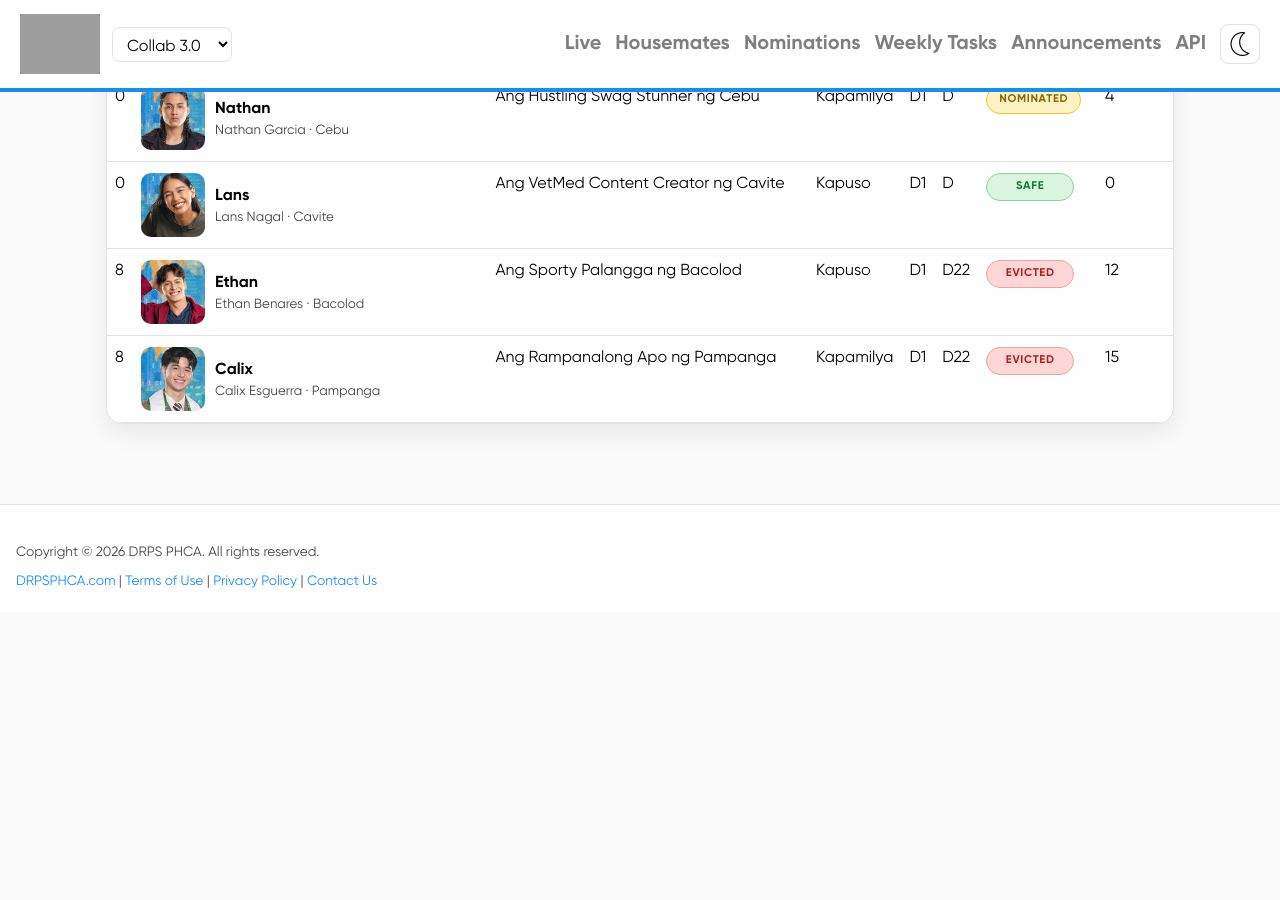
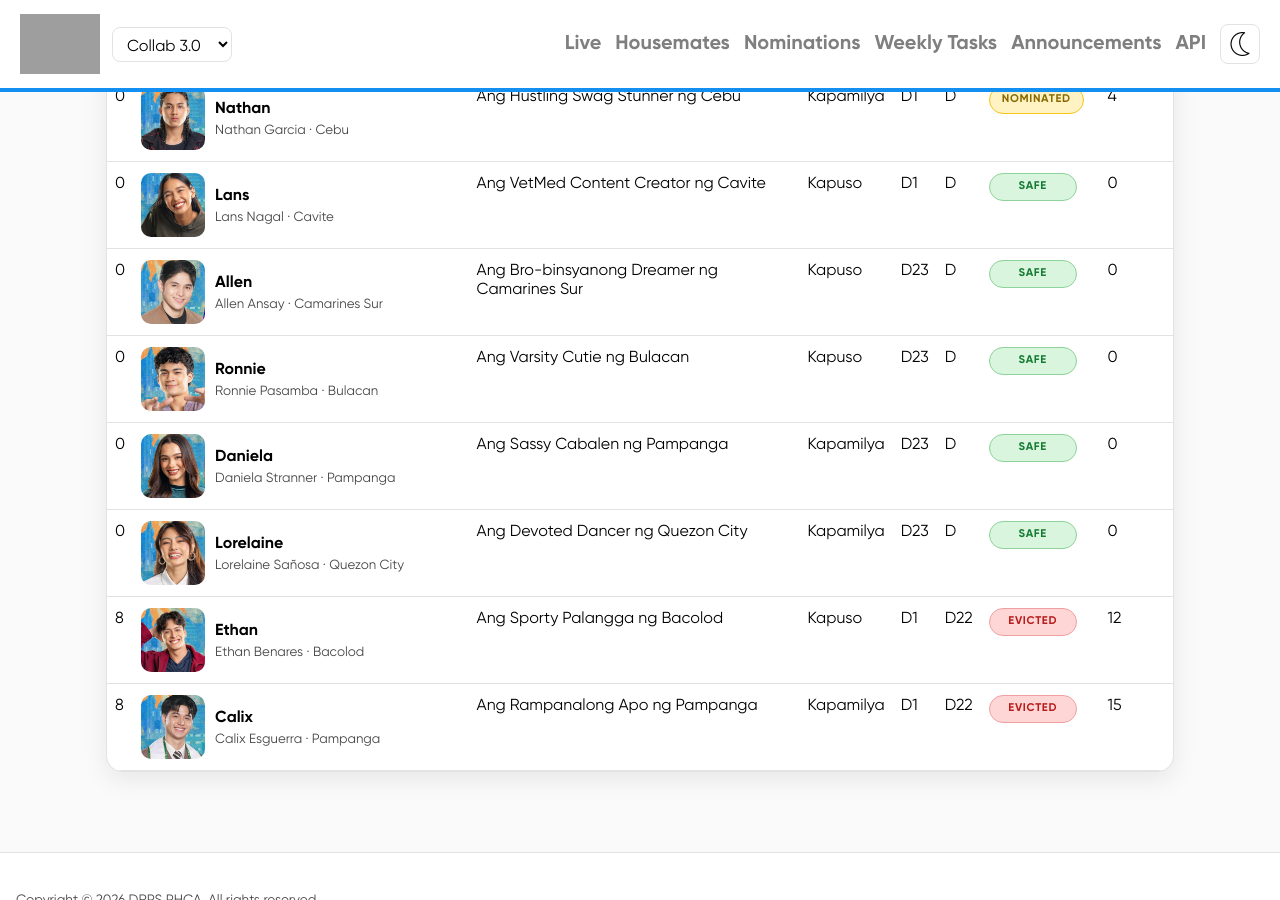
Before and after one commit to drpsphca/PHCASite-PBBUpdates, a Jekyll site: the page built from seasons/collab3/housemates.md, in a window 1280 px wide and 900 px high, scrolled down 1240 px. Built offline with Jekyll 4.4.1, drawn with Linux system fonts in a browser that asks for light colours; before the commit the page ends 1852 px from its top, so only the background shows below that; grey boxes are pictures that could not be loaded.

Commit message:
20261115-08

```diff
--- a/_data/seasons/collab3/housemates.yml
+++ b/_data/seasons/collab3/housemates.yml
@@ -194,6 +194,62 @@
   place: 0
   nomination_points: 0
 
+- id: allen-ansay
+  name: Allen Ansay
+  display_name: Allen
+  moniker: Ang Bro-binsyanong Dreamer ng Camarines Sur
+  age_on_entry: 0
+  hometown: Camarines Sur
+  type: Kapuso
+  pair_id: null
+  day_entered: 23
+  day_exited: null
+  status: safe
+  place: 0
+  nomination_points: 0
+
+- id: ronnie-pasamba
+  name: Ronnie Pasamba
+  display_name: Ronnie
+  moniker: Ang Varsity Cutie ng Bulacan
+  age_on_entry: 0
+  hometown: Bulacan
+  type: Kapuso
+  pair_id: null
+  day_entered: 23
+  day_exited: null
+  status: safe
+  place: 0
+  nomination_points: 0
+
+- id: daniela-stranner
+  name: Daniela Stranner
+  display_name: Daniela
+  moniker: Ang Sassy Cabalen ng Pampanga
+  age_on_entry: 0
+  hometown: Pampanga
+  type: Kapamilya
+  pair_id: null
+  day_entered: 23
+  day_exited: null
+  status: safe
+  place: 0
+  nomination_points: 0
+
+- id: lorelaine-sanosa
+  name: Lorelaine Sañosa
+  display_name: Lorelaine
+  moniker: Ang Devoted Dancer ng Quezon City
+  age_on_entry: 0
+  hometown: Quezon City
+  type: Kapamilya
+  pair_id: null
+  day_entered: 23
+  day_exited: null
+  status: safe
+  place: 0
+  nomination_points: 0
+
 - id: ethan-benares
   name: Ethan Benares
   display_name: Ethan
--- a/_data/seasons/collab3/photos.yml
+++ b/_data/seasons/collab3/photos.yml
@@ -14,3 +14,7 @@ calix-esguerra: /assets/img/collab3/collab3_calix.png
 winwyn-marquez: /assets/img/collab3/collab3_winwyn.png
 nathan-garcia: /assets/img/collab3/collab3_nathan.png
 lans-nagal: /assets/img/collab3/collab3_lans.png
+allen-ansay: /assets/img/collab3/collab3_allen.png
+ronnie-pasamba: /assets/img/collab3/collab3_ronnie.png
+daniela-stranner: /assets/img/collab3/collab3_daniela.png
+lorelaine-sanosa: /assets/img/collab3/collab3_lorelaine.png
```
Also changed, not shown: assets/img/collab3/collab3_allen.png (added), assets/img/collab3/collab3_daniela.png (added), assets/img/collab3/collab3_lorelaine.png (added), assets/img/collab3/collab3_ronnie.png (added).
